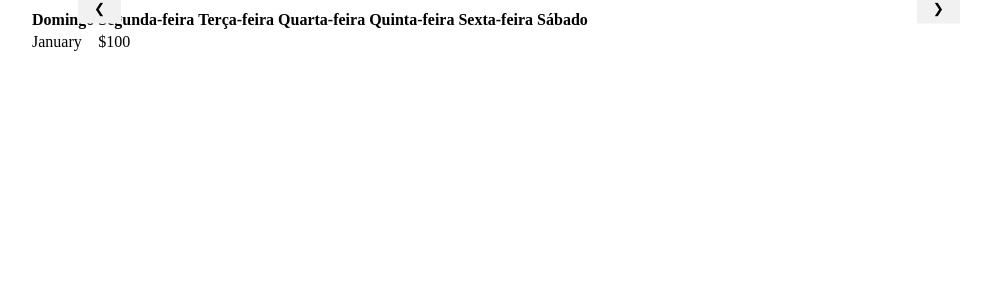
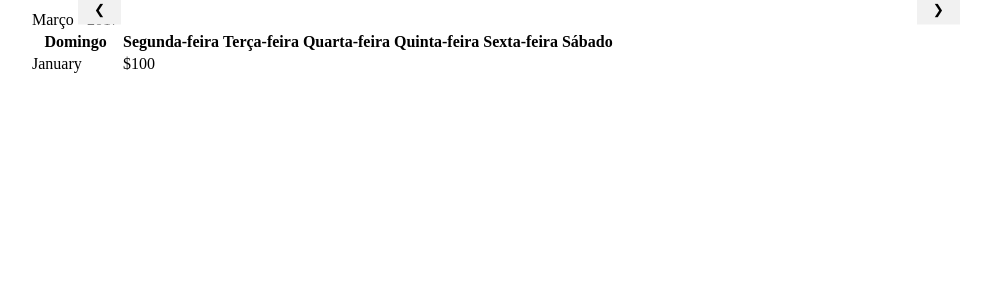
Before and after one commit to TreinoeDieta/Website, a Jekyll site: the page calendario/index.html, which Jekyll copies as it is, in a window 1280 px wide. Shown: the top 300 px of the page, without its empty margins (121-1112 px from the left). Built offline with Jekyll 4.4.1, drawn with Linux system fonts in a browser that asks for light colours.

Commit message:
Update index.html

```diff
--- a/calendario/index.html
+++ b/calendario/index.html
@@ -14,6 +14,9 @@
 <body>
 <div class="w3-content w3-display-container"><center>
   <table class="mySlides" align="center">
+  <tr>
+    <td>Março - 2017</td>
+  </tr>
   <tr>
     <th>Domingo</th>
     <th>Segunda-feira</th>
```
